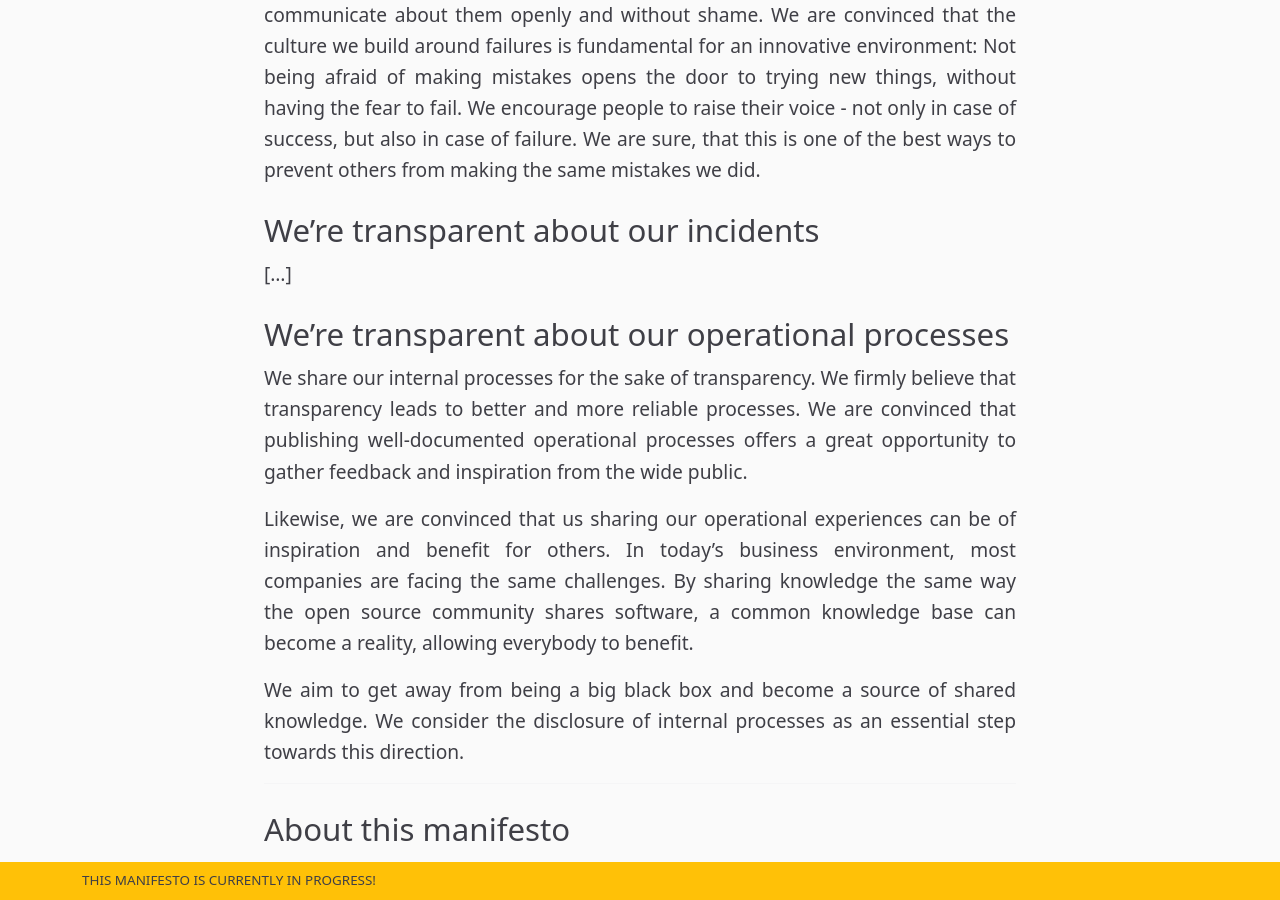
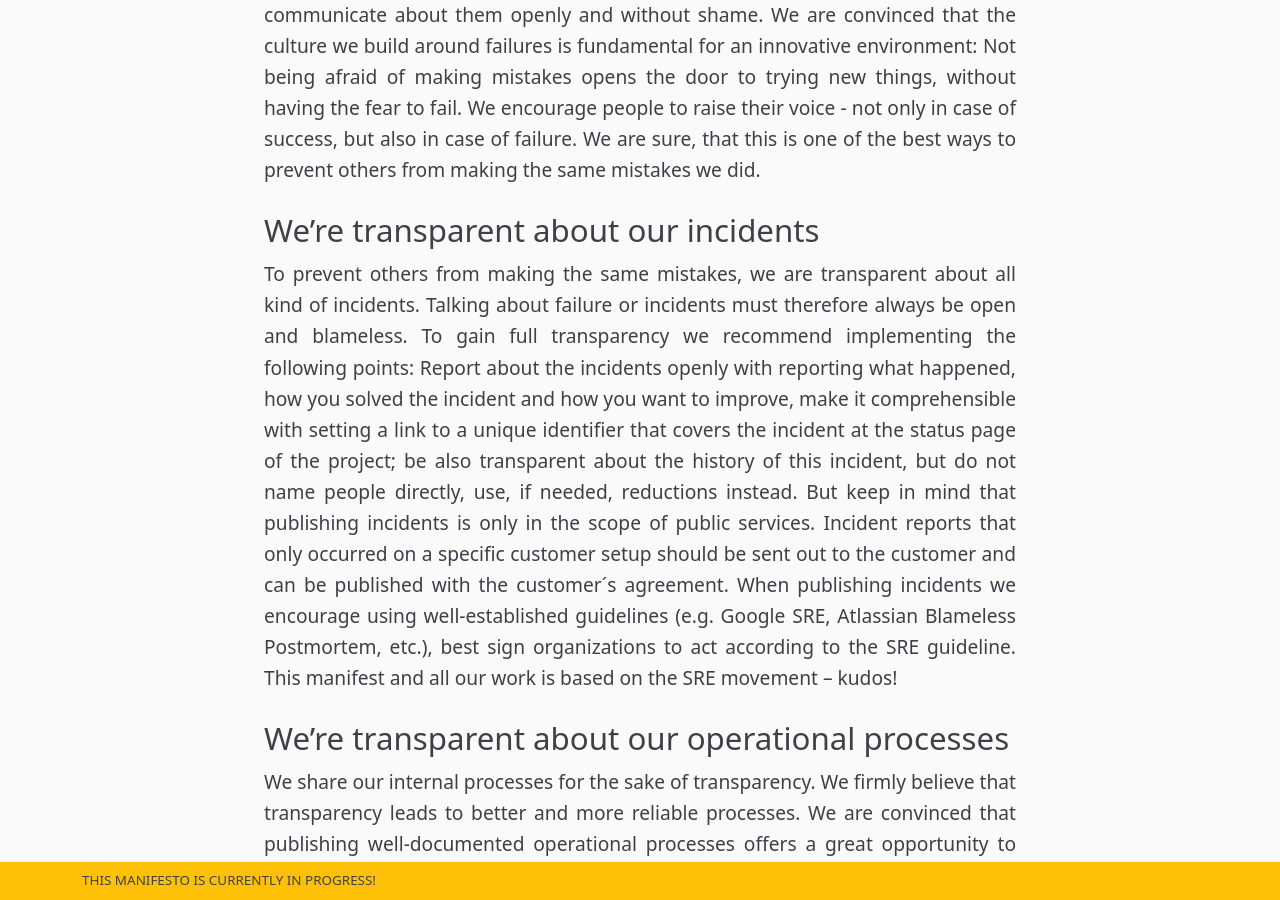
Before and after one commit to SovereignCloudStack/open-operations-manifesto, a Jekyll site: the page built from MANIFESTO.md, in a window 1280 px wide and 900 px high, scrolled down 1100 px. Built offline with Jekyll 4.4.1, drawn with Linux system fonts in a browser that asks for light colours.

Commit message:
Added paragraph we are transparent about incidence
Based on the discussion from the 2022 - 09 - 30: I added the paragraph We´re transparent about our incidents

https://github.com/SovereignCloudStack/open-operations-manifesto/issues/5

Signed-off-by: FriederikeZelke <116342997+FriederikeZelke@users.noreply.github.com>

```diff
--- a/MANIFESTO.md
+++ b/MANIFESTO.md
@@ -17,7 +17,7 @@
 We firmly believe that failures make us experts. The way we handle mistakes is how we become better. We think, that handling mistakes in an optimal way means to communicate about them openly and without shame. We are convinced that the culture we build around failures is fundamental for an innovative environment: Not being afraid of making mistakes opens the door to trying new things, without having the fear to fail. We encourage people to raise their voice - not only in case of success, but also in case of failure. We are sure, that this is one of the best ways to prevent others from making the same mistakes we did.
 
 ## We're transparent about our incidents
-[...]
+To prevent others from making the same mistakes, we are transparent about all kind of incidents. Talking about failure or incidents must therefore always be open and blameless. To gain full transparency we recommend implementing the following points: Report about the incidents openly with reporting what happened, how you solved the incident and how you want to improve, make it comprehensible with setting a link to a unique identifier that covers the incident at the status page of the project; be also transparent about the history of this incident, but do not name people directly, use, if needed, reductions instead. But keep in mind that publishing incidents is only in the scope of public services. Incident reports that only occurred on a specific customer setup should be sent out to the customer and can be published with the customer´s agreement. When publishing incidents we encourage using well-established guidelines (e.g. Google SRE, Atlassian Blameless Postmortem, etc.), best sign organizations to act according to the SRE guideline. This manifest and all our work is based on the SRE movement – kudos!
 
 ## We're transparent about our operational processes
 We share our internal processes for the sake of transparency. We firmly believe that transparency leads to better and more reliable processes. We are convinced that publishing well-documented operational processes offers a great opportunity to gather feedback and inspiration from the wide public.
```
